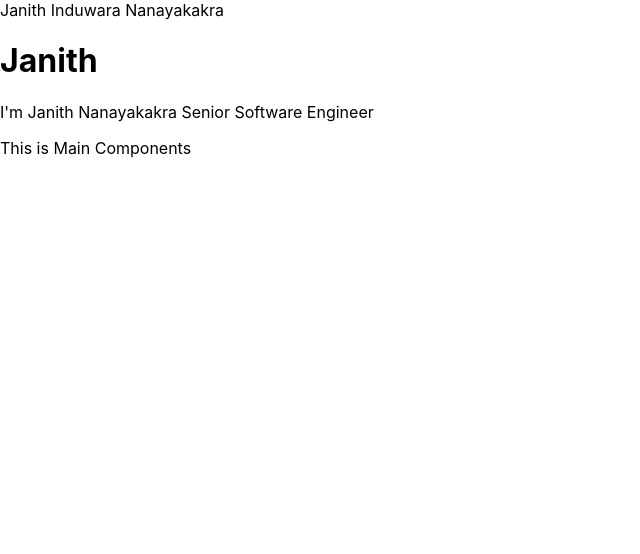
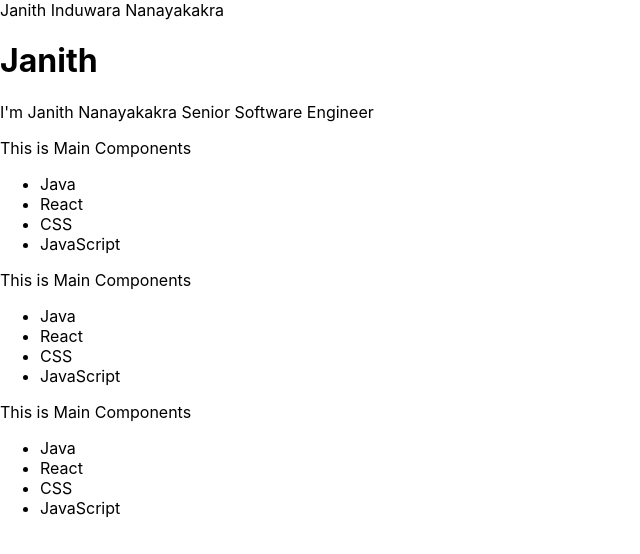
Before and after one commit to JanithNanayakkaraSE0612/React_Dev, a JavaScript app in the folder dev_react_app/: page / in a window 1280 px wide. Shown: the top 554 px of the page, without its empty margins (0-640 px from the left). Built offline with nearby package versions, Linux system fonts and the light colour scheme; the HTML template or start-up script is replaced by a standard one.

Commit message:
props property

```diff
--- a/dev_react_app/src/App.js
+++ b/dev_react_app/src/App.js
@@ -26,6 +26,8 @@ function App() {
     </div>
     <p>I'm Janith Nanayakakra Senior Software Engineer</p>
     <Main />
+    <Main />
+    <Main />
     </>
   );
 }
--- a/dev_react_app/src/Components/Main.js
+++ b/dev_react_app/src/Components/Main.js
@@ -1,5 +1,12 @@
-function Main(){
-    return(<div>This is Main Components</div>)
+function Main(props){
+    return(<div>This is Main Components
+        <ul>
+            <li>Java</li>
+            <li>React</li>
+            <li>CSS</li>
+            <li>JavaScript</li>
+        </ul>
+    </div>)
 }
 
 export default Main
```
